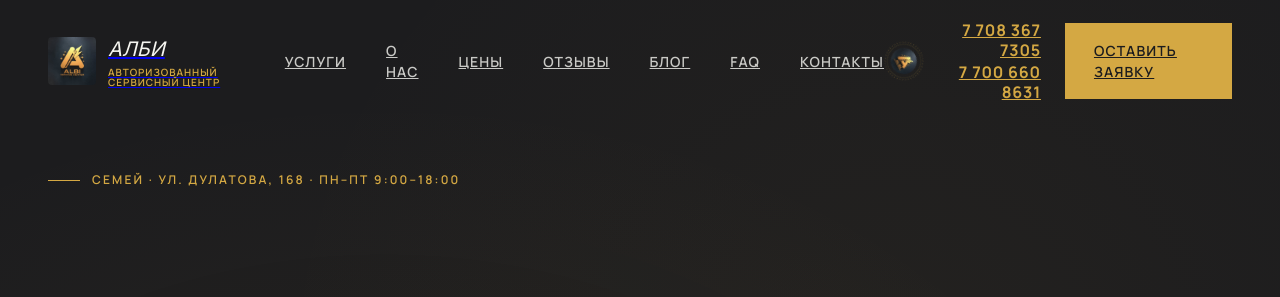
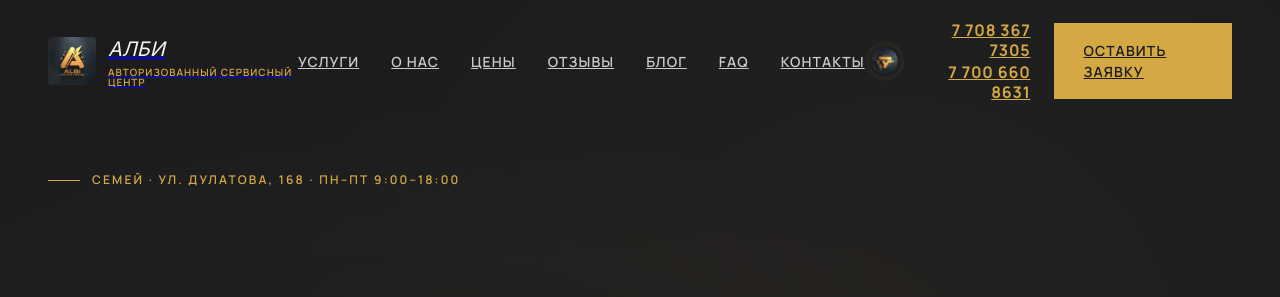
Before and after one commit to alekseibigdairow1966-sketch/albi-service-center, a website: page index.html in a window 1280 px wide. Shown: the top 297 px of the page. Drawn offline with nearby package versions, Linux system fonts and the light colour scheme; a web font is replaced by a local one.

Commit message:
Fix nav overflow - reduce gap and font-size

```diff
--- a/index.html
+++ b/index.html
@@ -85,7 +85,8 @@
 
     .badge-flagship{position:absolute;top:1rem;right:1rem;display:inline-flex;align-items:center;gap:0.375rem;padding:0.25rem 0.75rem;background-color:#D4A843;font-family:Manrope,system-ui,sans-serif;font-size:10px;font-weight:700;letter-spacing:0.18em;text-transform:uppercase;color:#1C1C1E}
 
-    .nav-link{font-family:Manrope,system-ui,sans-serif;font-size:0.875rem;font-weight:600;letter-spacing:0.08em;text-transform:uppercase;color:hsla(60,20%,95%,0.8);transition:color 0.3s}.nav-link:hover,.nav-link-active{color:#D4A843}
+    .nav-link{font-family:Manrope,system-ui,sans-serif;font-size:0.75rem;font-weight:600;letter-spacing:0.06em;text-transform:uppercase;color:hsla(60,20%,95%,0.8);transition:color 0.3s;white-space:nowrap}.nav-link:hover,.nav-link-active{color:#D4A843}
+    @media (min-width:1280px){.nav-link{font-size:0.875rem;letter-spacing:0.08em}}
 
     .stats-num{background:linear-gradient(135deg,#D4A843,#E5C16C 50%,#D4A843);-webkit-background-clip:text;background-clip:text;-webkit-text-fill-color:transparent;font-family:Manrope,system-ui,sans-serif;font-size:2.25rem;font-weight:800;letter-spacing:-0.04em;line-height:1;font-feature-settings:"tnum";font-variant-numeric:tabular-nums}
     @media (min-width:640px){.stats-num{font-size:3rem}}@media (min-width:1024px){.stats-num{font-size:3.75rem}}
@@ -274,7 +275,7 @@
         </span>
       </a>
 
-      <nav class="hidden lg:flex items-center gap-10" aria-label="Основная навигация">
+      <nav class="hidden lg:flex items-center gap-5 xl:gap-8" aria-label="Основная навигация">
         <a href="#services" class="nav-link">Услуги</a>
         <a href="#about" class="nav-link">О нас</a>
         <a href="#prices" class="nav-link">Цены</a>
```
